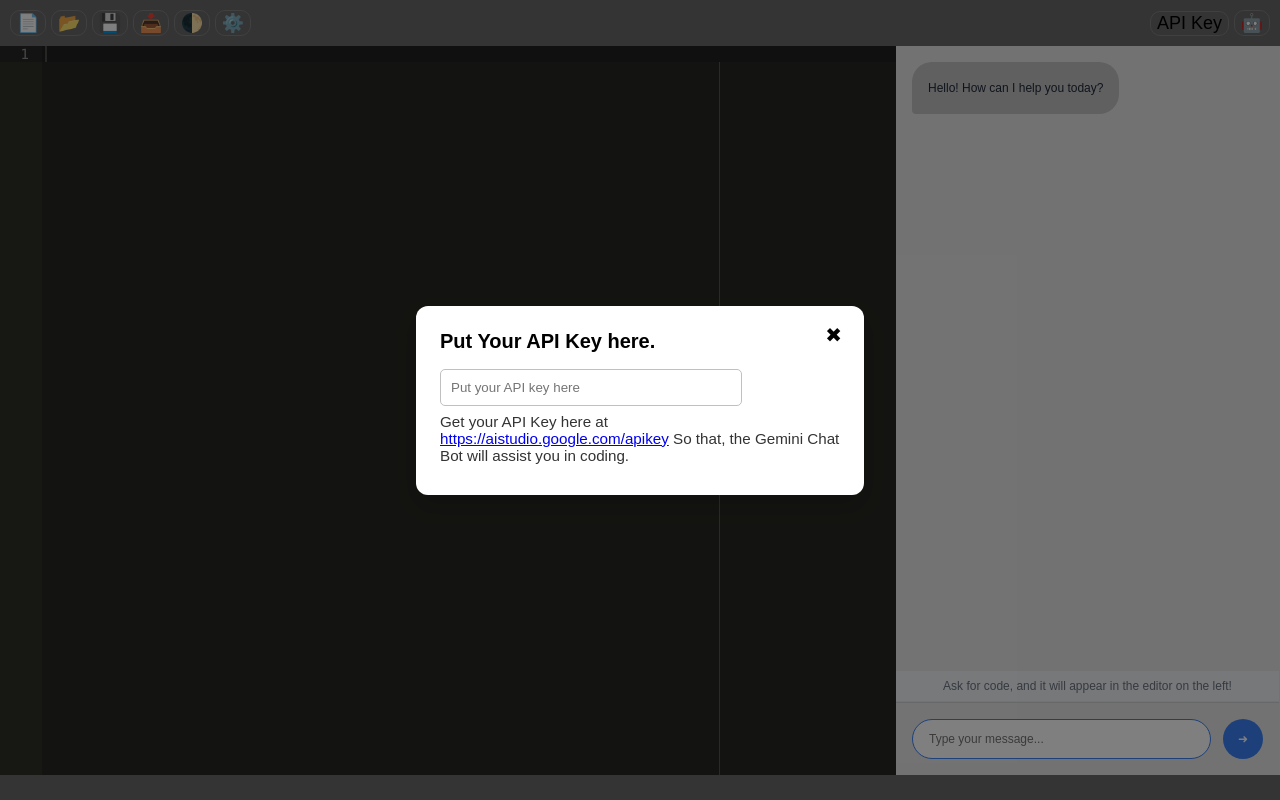
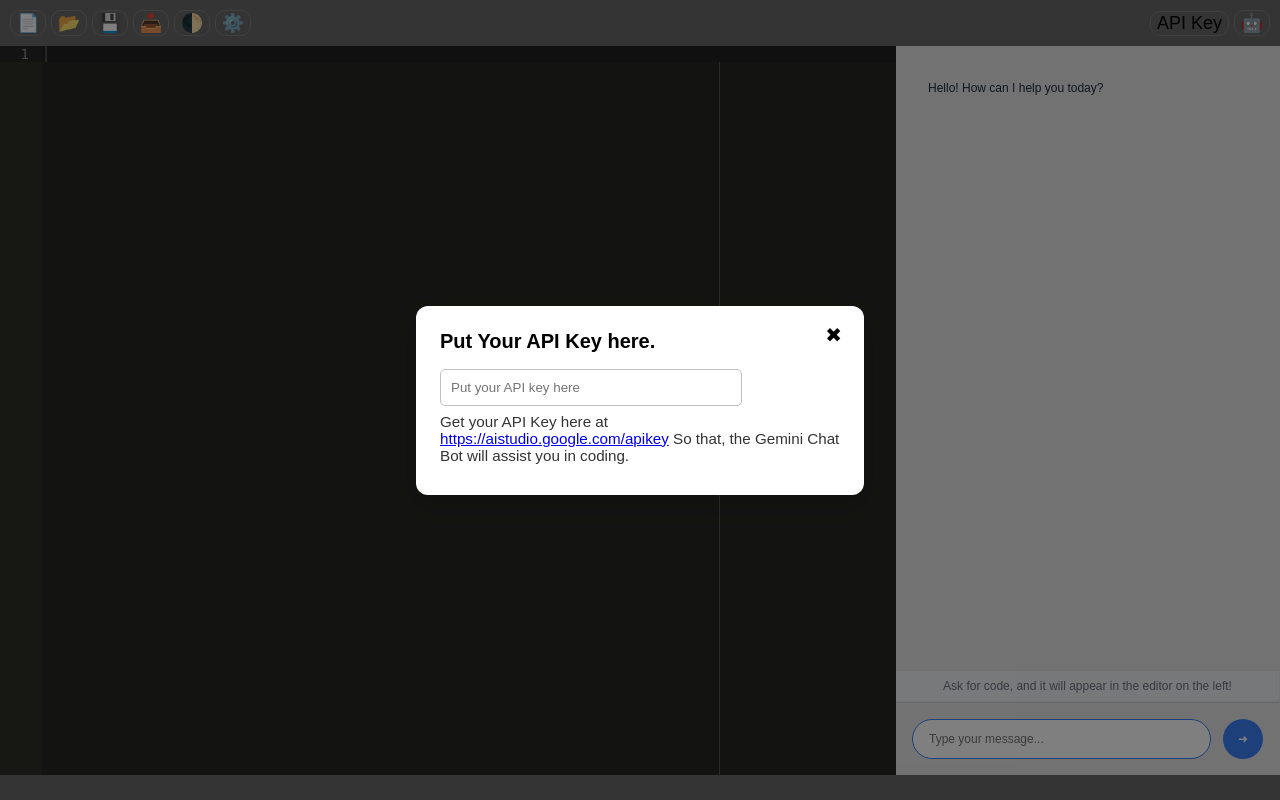
Before and after one commit to Manuuuu21/rAthena-Text-Editor, a plain HTML site: page index.html in a window 1280 px wide. Drawn offline with Linux system fonts and the light colour scheme.

Commit message:
Update design.css

```diff
--- a/library/design.css
+++ b/library/design.css
@@ -237,7 +237,7 @@ opacity: 0;
     border-bottom-right-radius: 0.25rem; /* rounded-br-lg */
 }
 .message.ai .message-bubble {
-    background-color: #c1c1c1; /* bg-gray-200 */
+    background-color: none; /* bg-gray-200 */
     color: #1f2937; /* text-gray-800 */
     border-bottom-left-radius: 0.25rem; /* rounded-bl-lg */
 }
```
